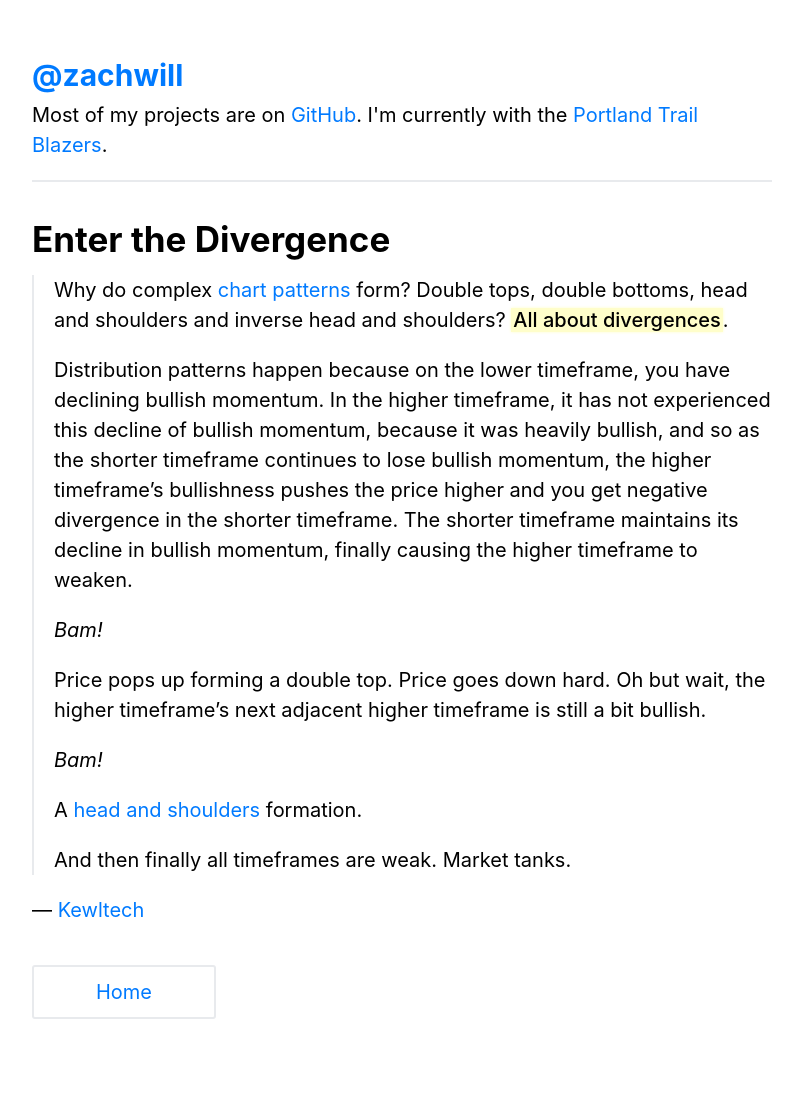
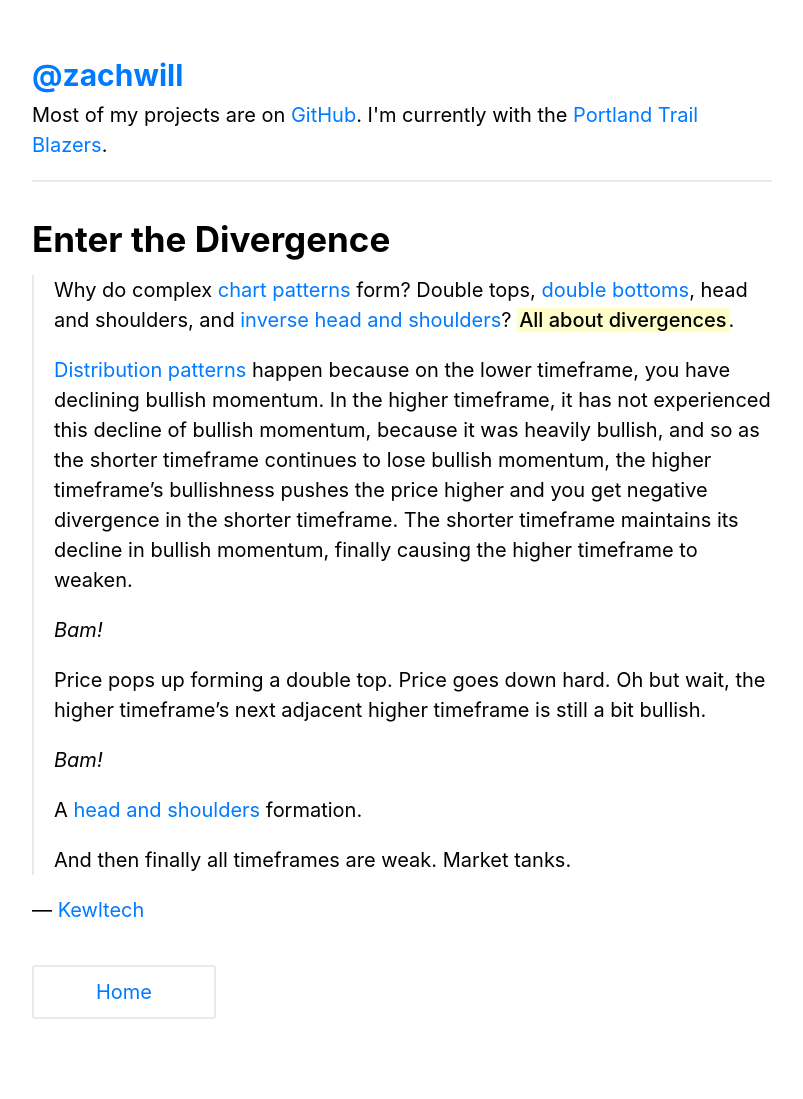
Before and after one commit to zachwill/blog, a Jekyll site: the page built from _posts/2018-01-16-enter-the-divergence.md, in a window 1280 px wide. Shown: the whole page, without its empty margins (238-1041 px from the left). Built offline with Jekyll 4.4.1, drawn with Linux system fonts in a browser that asks for light colours; some of the changed lines change nothing that is shown.

Commit message:
Add some links

```diff
--- a/_posts/2018-01-16-enter-the-divergence.md
+++ b/_posts/2018-01-16-enter-the-divergence.md
@@ -4,10 +4,10 @@ title     : Enter the Divergence
 permalink : /enter-the-divergence/
 ---
 
-> Why do complex [chart patterns][patterns] form? Double tops, double bottoms, head and
-> shoulders and inverse head and shoulders? __All about divergences__.
+> Why do complex [chart patterns][patterns] form? Double tops, [double bottoms][doublebottom],
+> head and shoulders, and [inverse head and shoulders][invhns]? __All about divergences__.
 >
-> Distribution patterns happen because on the lower timeframe, you have
+> [Distribution patterns][dist] happen because on the lower timeframe, you have
 > declining bullish momentum. In the higher timeframe, it has not experienced
 > this decline of bullish momentum, because it was heavily bullish, and so as
 > the shorter timeframe continues to lose bullish momentum, the higher
@@ -31,3 +31,9 @@ permalink : /enter-the-divergence/
 [hschart]: http://stockcharts.com/school/doku.php?id=chart_school:chart_analysis:chart_patterns:head_and_shoulders_top_reversal
 
 [patterns]: http://stockcharts.com/school/doku.php?id=chart_school:chart_analysis:chart_patterns
+
+[doublebottom]: http://stockcharts.com/school/doku.php?id=chart_school:chart_analysis:chart_patterns:double_bottom_reversal
+
+[invhns]: http://stockcharts.com/school/doku.php?id=chart_school:chart_analysis:chart_patterns:head_and_shoulders_bottom_reversal
+
+[dist]: http://stockcharts.com/school/doku.php?st=distribution&id=chart_school:glossary_d#distribution
```
